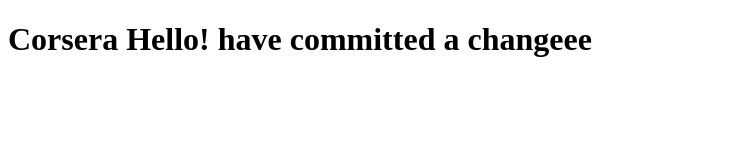
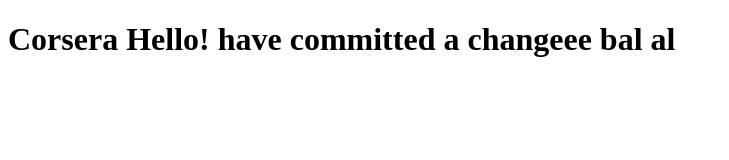
Before and after one commit to dilmar91/coursera, a plain HTML site: page index.html in a window 1280 px wide. Shown: the whole page, without its empty margins (0-729 px from the left). Drawn offline with Linux system fonts and the light colour scheme.

Commit message:
small change i made

```diff
--- a/index.html
+++ b/index.html
@@ -4,6 +4,6 @@
 	<title>Hello coursera!</title>
 </head>
 <body>
-<h1> Corsera Hello! have committed a changeee</h1>
+<h1> Corsera Hello! have committed a changeee bal al</h1>
 </body>
 </html>
```
